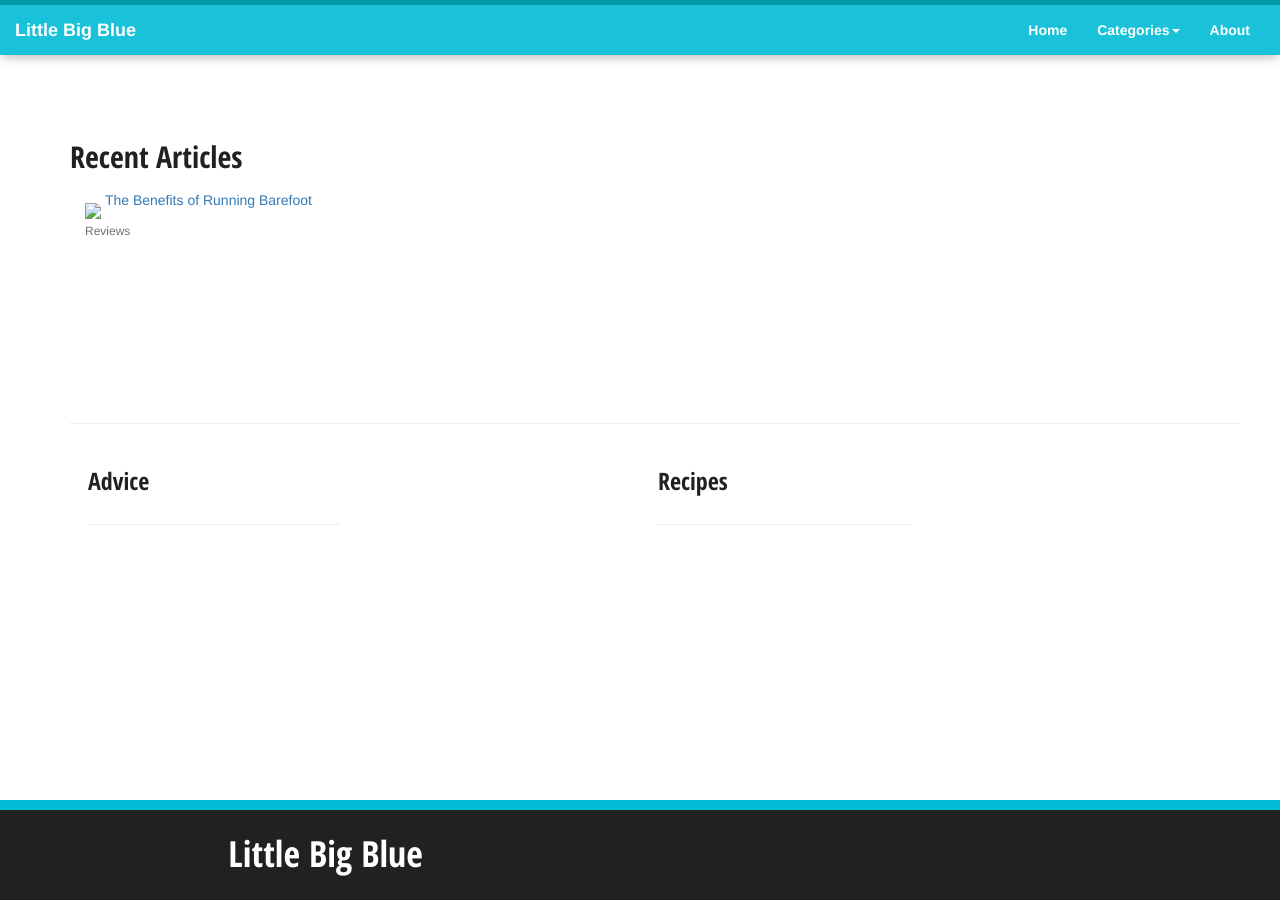
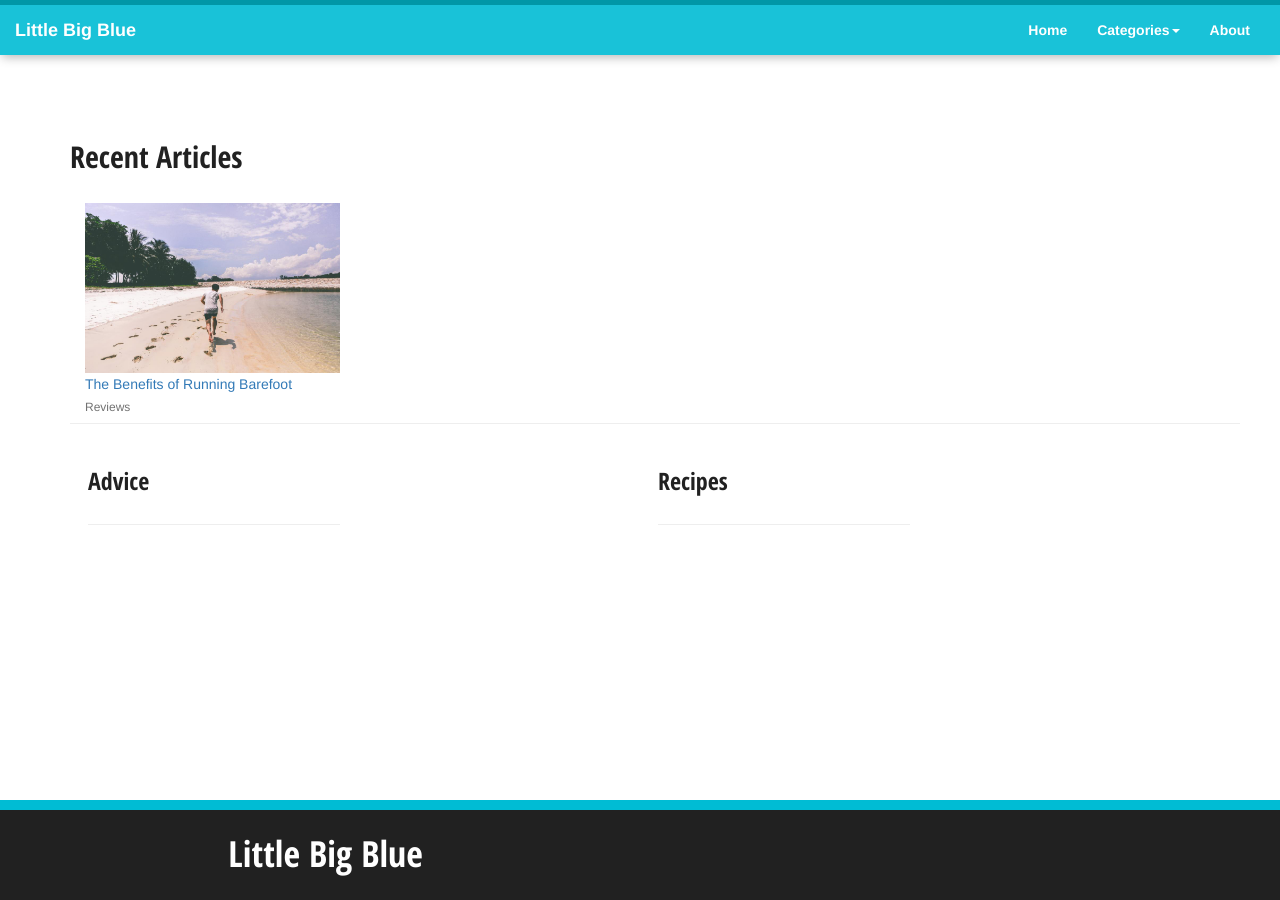
Before and after one commit to yamadagenki/tokyo-lifestyle, a Jekyll site: the page built from index.html, in a window 1280 px wide and 900 px high. Built offline with Jekyll 4.4.1, drawn with Linux system fonts in a browser that asks for light colours; nearby versions of some CDN libraries.

Commit message:
add: contents 2017年 8月21日 月曜日 20時34分48秒 JST

```diff
--- a/index.html
+++ b/index.html
@@ -7,8 +7,8 @@ title: Home
   <div class="col-md-9" id="recent-articles-container">
   {% for post in site.posts limit:6 %}
     <div class="clearfix col-xs-6 col-sm-4 article-cards recent-articles">
-      <a href="{{ post.url | prepend: site.baseurl }}"><img src='{{ page.thumbnail | prepend: site.baseurl }}' class="thumbnails"></a>
-      <a class='post-link' href="{{ post.url }}">{{ post.title }}</a>
+      <a href="{{ post.url | prepend: site.baseurl }}"><img src='{{ post.thumbnail | prepend: site.baseurl }}' class="thumbnails"></a>
+      <a class='post-link' href="{{ post.url | prepend: site.baseurl }}">{{ post.title }}</a>
       <br>
       <span class="meta">{{ post.categories }} </span>
     </div>
@@ -32,7 +32,7 @@ title: Home
     <!-- Liquid loop that populates posts in a given category -->
     {% for post in site.categories.advice limit:2 %}
       <div class="col-xs-12 col-sm-6 article-cards">
-        <a href="{{ post.url | prepend: site.baseurl }}"><img src='{{ post.thumbnail | prepend: site.baseurl }}' class="thumbnails"></a>
+        <a href="{{ post.url | prepend: site.baseurl }}"><img src='{{ post.thumbnail }}' class="thumbnails"></a>
         <a class='post-link' href="{{ post.url | prepend: site.baseurl }}">{{ post.title }}</a>
         <br>
         <span class="meta date">{{ post.date | date_to_string }}</span>
@@ -68,7 +68,7 @@ title: Home
     </div>
     {% for post in site.categories.recipes limit:2 %}
       <div class="col-xs-12 col-sm-6 article-cards">
-        <a href="{{ post.url | prepend: site.baseurl }}"><img src='{{ post.thumbnail | prepend: site.baseurl }}' class="thumbnails"></a>
+        <a href="{{ post.url | prepend: site.baseurl }}"><img src='{{ post.thumbnail }}' class="thumbnails"></a>
         <a class='post-link' href="{{ post.url | prepend: site.baseurl }}">{{ post.title }}</a>
         <br>
         <span class="meta date">{{ post.date | date_to_string }}</span>
```
Also changed, not shown: 1 other file.
